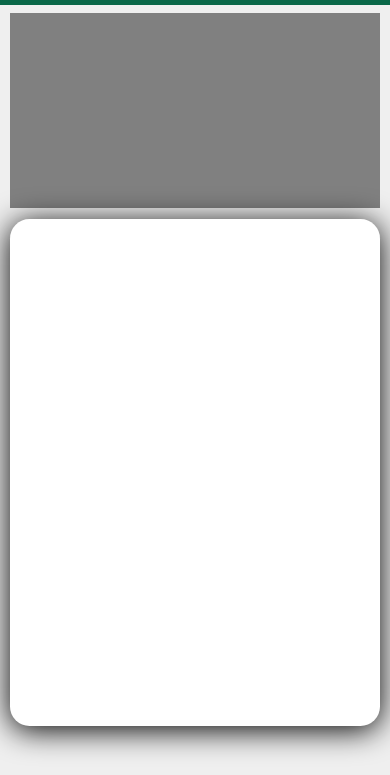
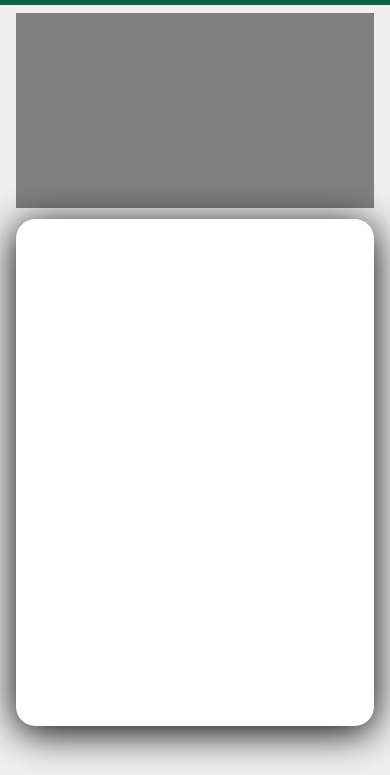
Before and after one commit to Vini13ou14/Agenda, a plain HTML site: page modelos/html/pagInicial.html in a window 390 px wide. Shown: the part 69-844 px from the top of the page. Drawn offline with Linux system fonts and the light colour scheme.

Commit message:
atualização

```diff
--- a/modelos/css/styleMobile.css
+++ b/modelos/css/styleMobile.css
@@ -10,17 +10,18 @@
     }
 
     #imagem-pagina-inicial-aluno{
-        width: 95vw;
+        width: 92vw;
         height: 50vw;
         background: gray;
         margin: 2vw 0 0 0;
     }
 
     #escolha-paginas{
-        width: 95vw;
+        width: 92vw;
         height: 60vh;
         margin: 3vw 0 7vw 0;
         border-radius: 5vw;
-        box-shadow: 0 1vw 8vw 0.04vw black;
+        color: white;
+        box-shadow: 0 1.5vw 10vw 0.03vw black;
     }
 }
--- a/modelos/html/pagInicial.html
+++ b/modelos/html/pagInicial.html
@@ -35,7 +35,10 @@
             </div>
 
             <!--Parte onde vão ficar os botões de navegação do sistema-->
-            <div id="escolha-paginas"></div>
+            <div id="escolha-paginas">
+                <div class="opção-azul"></div>
+                <div class="opção-verde"></div>
+            </div>
         </div>
     </div>
 
```
